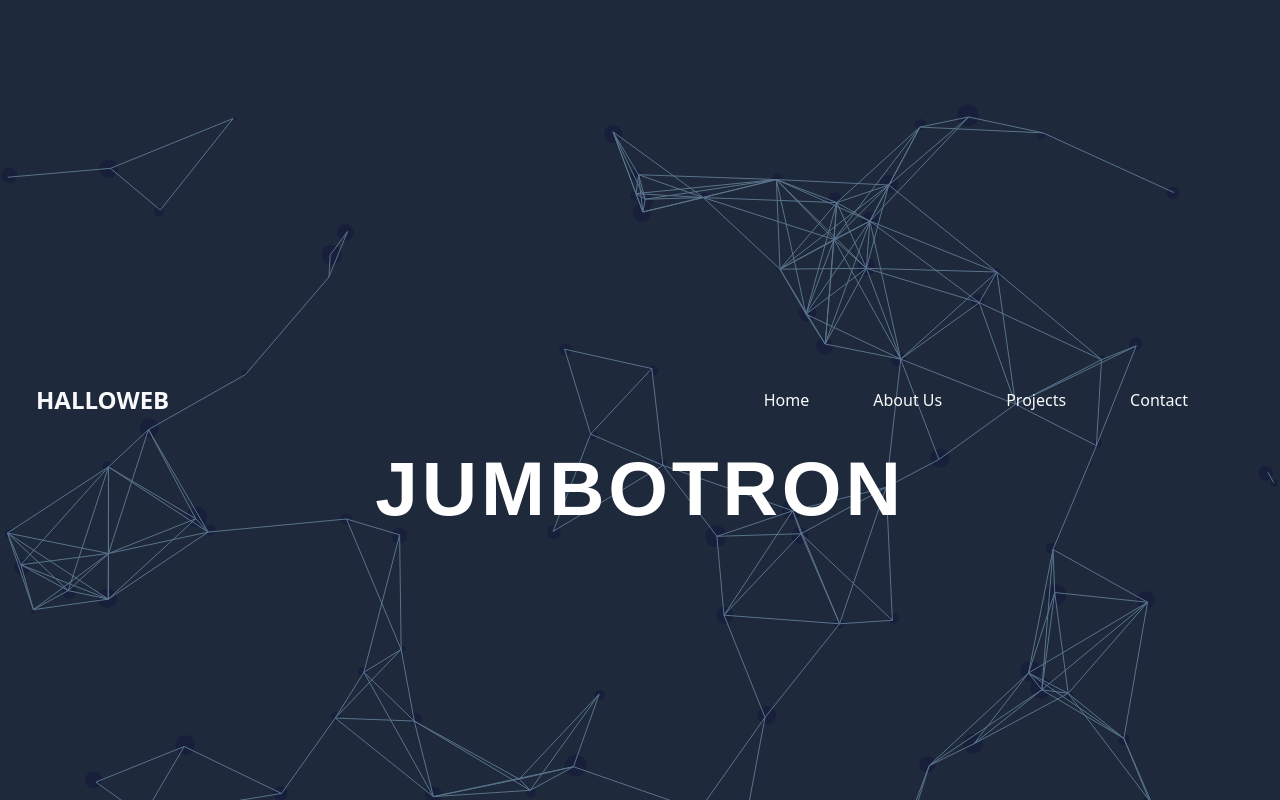
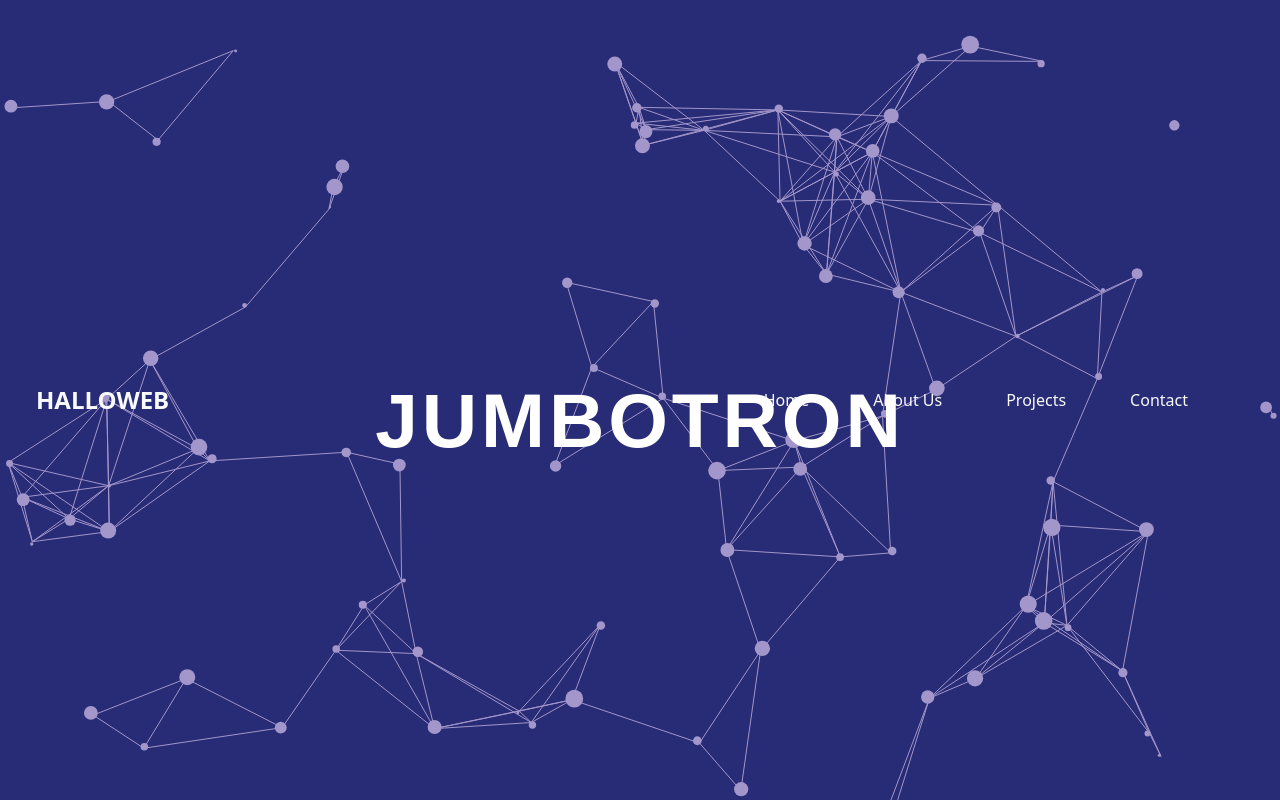
Before and after one commit to NoxturneDev/porto-team, a React (Create React App) app: page / in a window 1280 px wide. Shown: the top 800 px of the page. Built offline with nearby package versions, Linux system fonts and the light colour scheme; a web font is replaced by a local one.

Commit message:
change particle colors

```diff
--- a/src/animation/JumbotronAnim.jsx
+++ b/src/animation/JumbotronAnim.jsx
@@ -7,8 +7,8 @@ function JumbotronAnim() {
     const letter = useRef(null)
     const initAnim = () => {
         const ctx = CANVAS.current.getContext('2d')
-        CANVAS.current.width = window.innerWidth
-        CANVAS.current.height = window.innerHeight
+        CANVAS.current.width = CANVAS.current.offsetWidth
+        CANVAS.current.height = CANVAS.current.offsetHeight
 
         class Dots {
             constructor({ position, size, direction, velocity }) {
@@ -26,7 +26,7 @@ function JumbotronAnim() {
             draw() {
                 ctx.beginPath()
                 ctx.arc(this.position.x, this.position.y, this.size, 0, Math.PI * 2, false)
-                ctx.fillStyle = "rgb(23, 31, 59)"
+                ctx.fillStyle = "#A396CB"
                 ctx.fill()
             }
 
@@ -51,7 +51,7 @@ function JumbotronAnim() {
         const init = () => {
 
             for (let i = 1; i <= 90; i++) {
-                let size = (Math.random() * 10 + 1)
+                let size = (Math.random() * 8 + 1)
                 const dots = new Dots({
                     position: {
                         x: (Math.random() * (window.innerWidth - size * 2) - (size * 2) + (size * 2)),
@@ -75,7 +75,7 @@ function JumbotronAnim() {
                     let distance = ((arr[a].position.x - arr[b].position.x) * (arr[a].position.x - arr[b].position.x)) + ((arr[a].position.y - arr[b].position.y) * (arr[a].position.y - arr[b].position.y))
 
                     if (distance < (window.innerWidth / 7) * (window.innerHeight / 7)) {
-                        ctx.strokeStyle = "rgb(90, 116, 139)"
+                        ctx.strokeStyle = "#A396CB"
                         ctx.lineWidth = 1
                         ctx.beginPath()
                         ctx.moveTo(arr[a].position.x, arr[a].position.y)
@@ -114,8 +114,8 @@ function JumbotronAnim() {
         initAnim()
     }, [])
     return (
-        <Container full custom="bg-slate-800">
-            <canvas ref={CANVAS}></canvas>
+        <Container custom="bg-astro-dark-100">
+            <canvas ref={CANVAS} className="h-screen w-screen"></canvas>
             <Container full custom="absolute">
                 <h1 className='header-lg text-white' ref={anim}><span ref={letter}>JUMBOTRON</span></h1>
             </Container>
```
